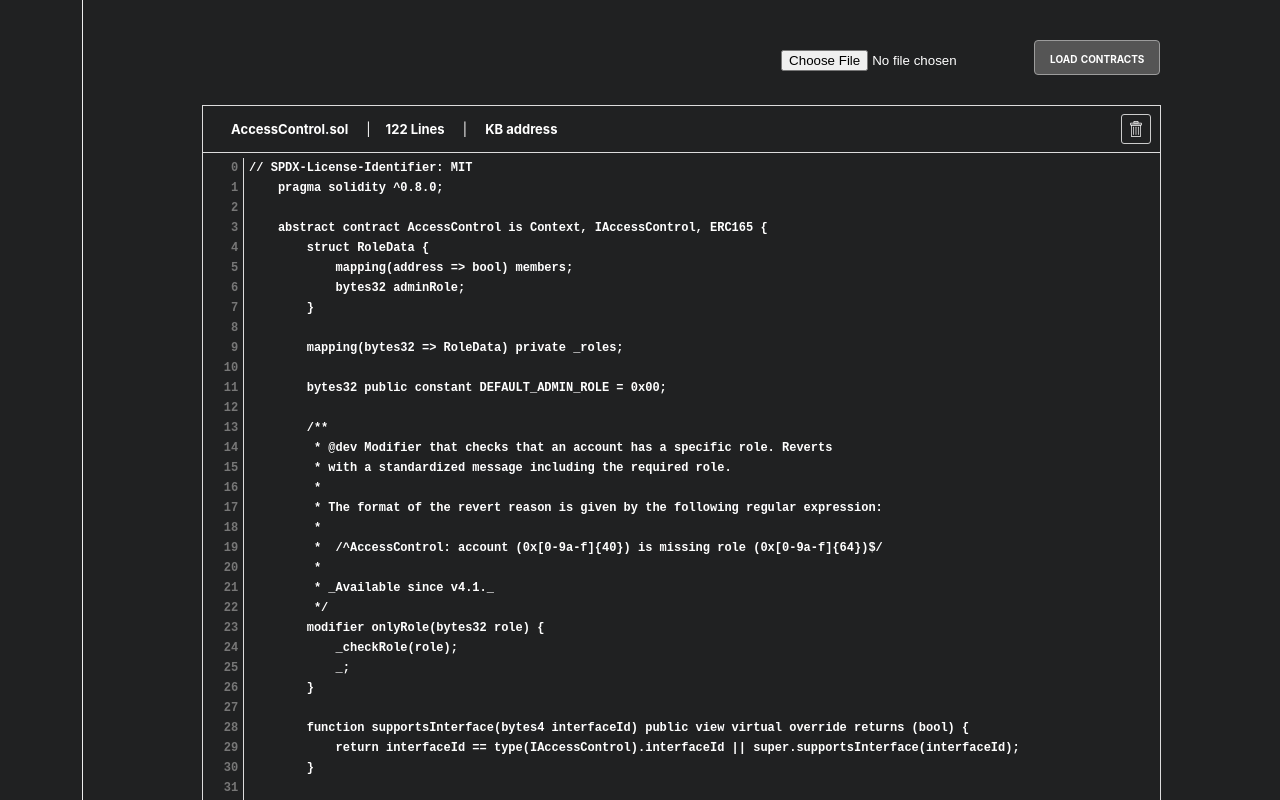
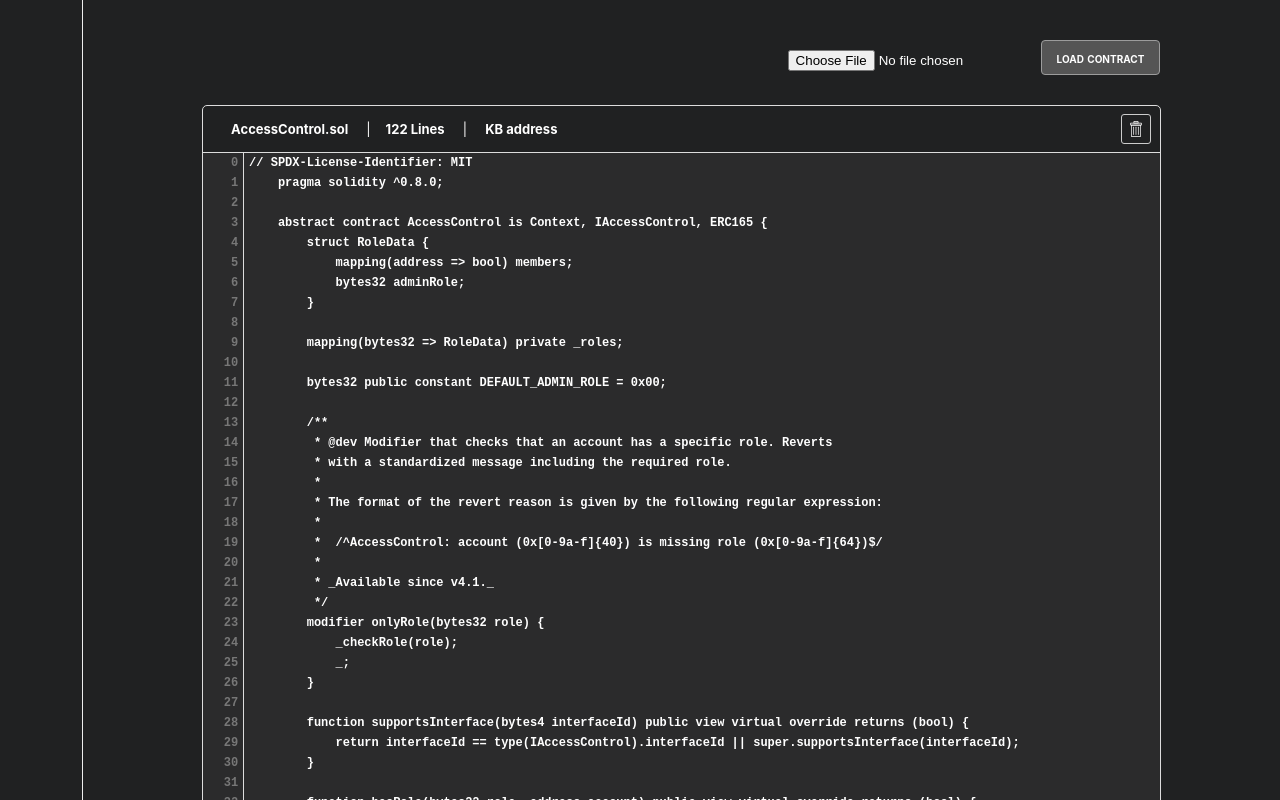
Before and after one commit to vlmlee/Gas-Profiler, a React (Create React App) app: page / in a window 1280 px wide. Shown: the top 800 px of the page. Built offline with nearby package versions, Linux system fonts and the light colour scheme.

Commit message:
updated dark mode

```diff
--- a/src/App.js
+++ b/src/App.js
@@ -24,7 +24,7 @@ function App() {
             <div className={'sidebar'}></div>
             <div className={'main'}>
                 <header>
-                    <Button onClick={uploadFile}>load contracts</Button>
+                    <Button onClick={uploadFile}>load contract</Button>
                     <input type="file" name="file" id={'file'} />
                 </header>
                 <div>
--- a/src/components/Contract.scss
+++ b/src/components/Contract.scss
@@ -3,6 +3,7 @@
     margin: 30px auto;
     text-align: left;
     border: 1px solid #ddd;
+    border-radius: 5px;
 }
 
 .contract-header {
@@ -40,8 +41,23 @@
 
 .contract-contents-container {
     font-size: 12px;
-    padding: 5px 0;
-    color: white;
+    position: relative;
+
+    pre {
+        position: relative;
+    }
+
+    pre:before {
+        content: '';
+        background-color: #555;
+        opacity: 0.2;
+        position: absolute;
+        top: 0;
+        left: 0;
+        right: 0;
+        bottom: 0;
+        z-index: 0;
+    }
 }
 
 .contract-contents-container pre {
@@ -58,11 +74,21 @@
     }
 }
 
+.contract-line:first-of-type {
+    padding-top: 5px;
+}
+
+pre:last-child {
+    padding-bottom: 5px;
+}
+
 .contract-line,
 .contract-line-number {
     display: inline-block;
     padding: 3px 5px;
     font-weight: bold;
+    z-index: 3;
+    position: relative;
 }
 
 .contract-line-number {
```
